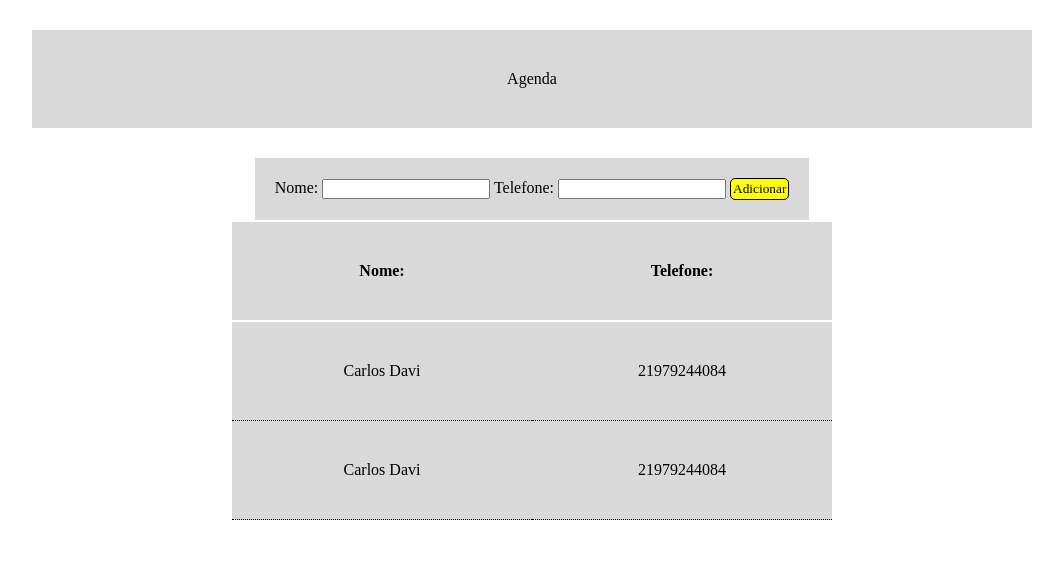
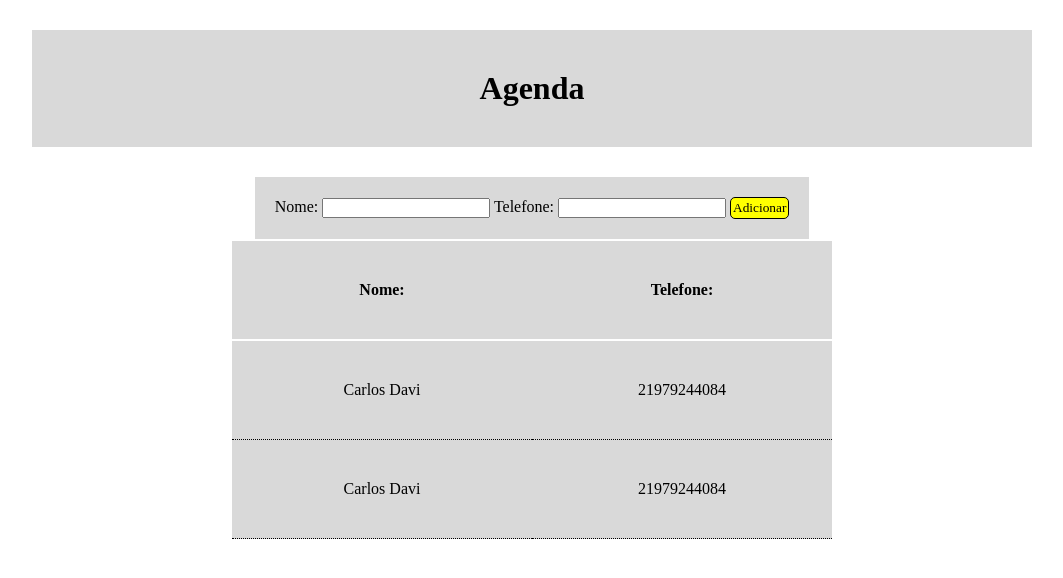
Before and after one commit to Carlos-d4vi/Praticando-1-Agenda, a plain HTML site: page index.html in a window 1280 px wide. Shown: the whole page, without its empty margins (108-1171 px from the left). Drawn offline with Linux system fonts and the light colour scheme; a web font is replaced by a local one.

Commit message:
Colocando o título

```diff
--- a/index.html
+++ b/index.html
@@ -9,7 +9,7 @@
 </head>
 <body>
     <div class="container">
-        <header>Agenda</header>
+        <header><h1>Agenda</h1></header>
         <form id="form">
             Nome:
             <input type="text" id="nomeInput">
```
